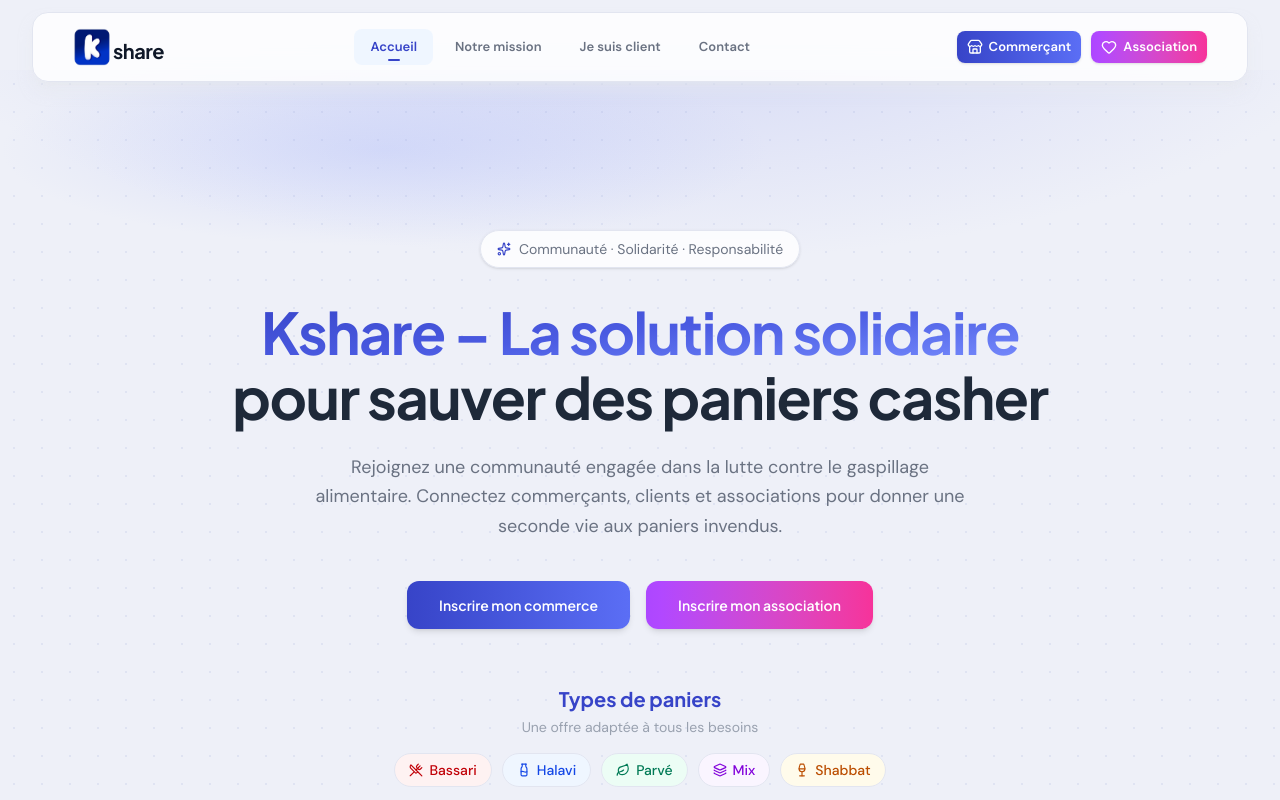
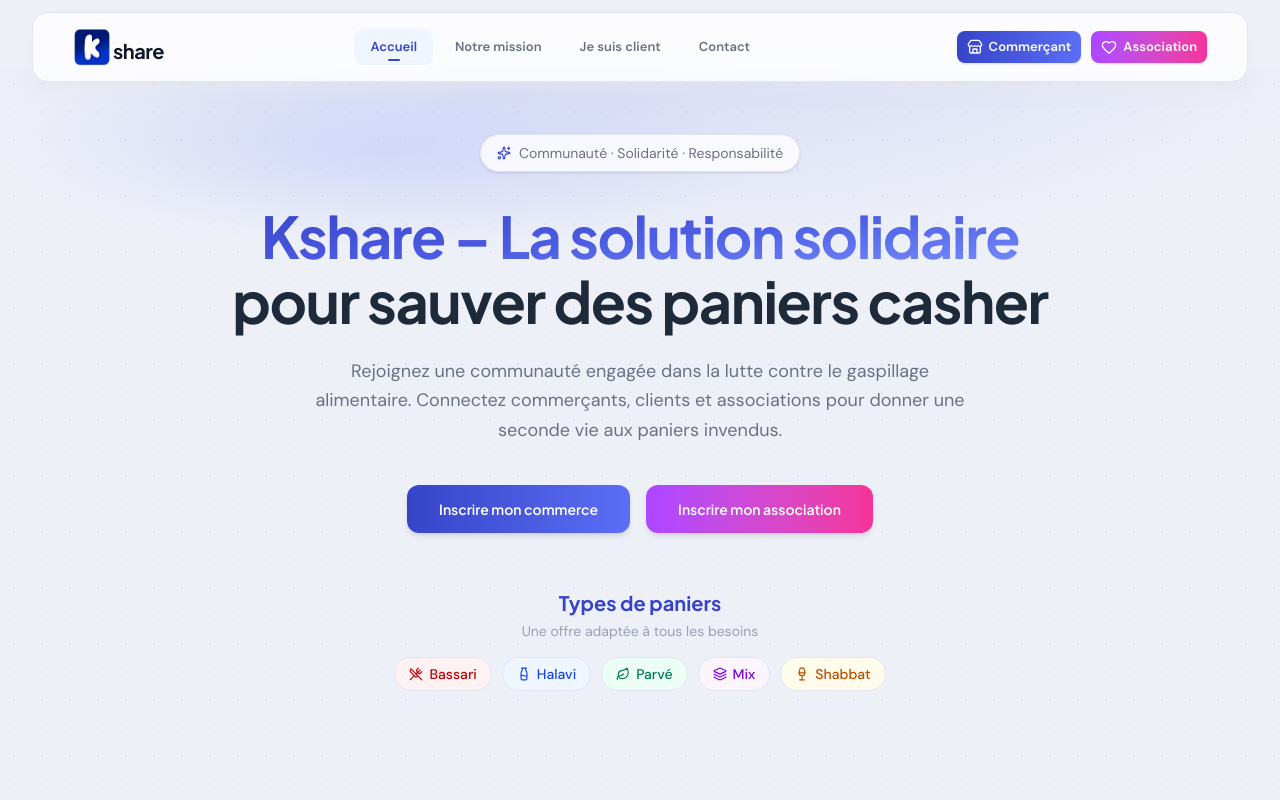
Before and after one commit to ilandayan/Kshare, a Next.js app: page / in a window 1280 px wide. Shown: the top 800 px of the page. Built offline with nearby package versions, Linux system fonts and the light colour scheme.

Commit message:
fix: reduce hero top padding to close navbar gap
Co-Authored-By: Claude Opus 4.6 <noreply@anthropic.com>

```diff
--- a/src/app/page.tsx
+++ b/src/app/page.tsx
@@ -30,7 +30,7 @@ export default function HomePage() {
       <PublicNavbar />
 
       {/* ─────────────── HERO ─────────────── */}
-      <section className="relative py-24 md:py-40 text-center overflow-hidden">
+      <section className="relative pt-10 pb-24 md:pt-16 md:pb-40 text-center overflow-hidden">
         {/* Layered glow radials */}
         <div className="pointer-events-none absolute inset-x-0 top-0 h-[600px] opacity-70 bg-[radial-gradient(ellipse_80%_60%_at_50%_-10%,#c8cef5_0%,transparent_70%)]" />
         <div className="pointer-events-none absolute inset-x-0 top-0 h-[400px] opacity-30 bg-[radial-gradient(ellipse_50%_40%_at_30%_20%,#a5b4fc_0%,transparent_60%)]" />
```
